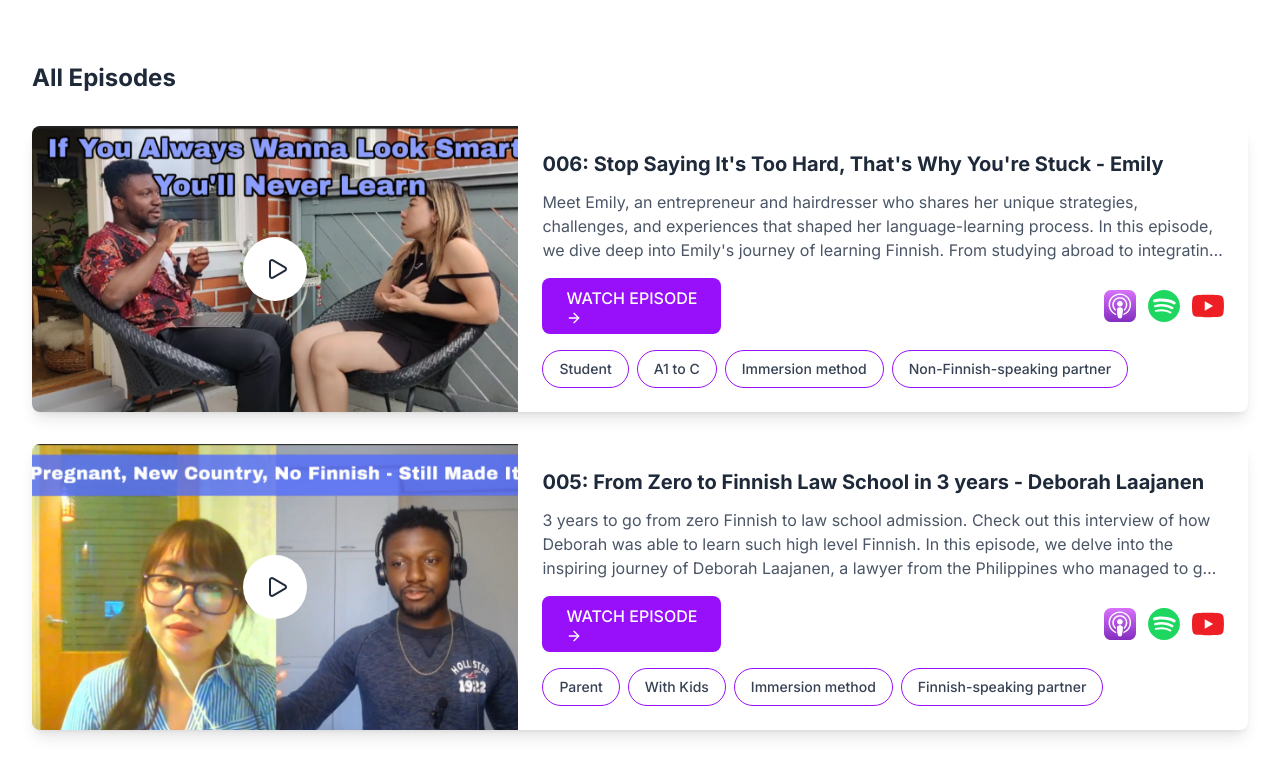
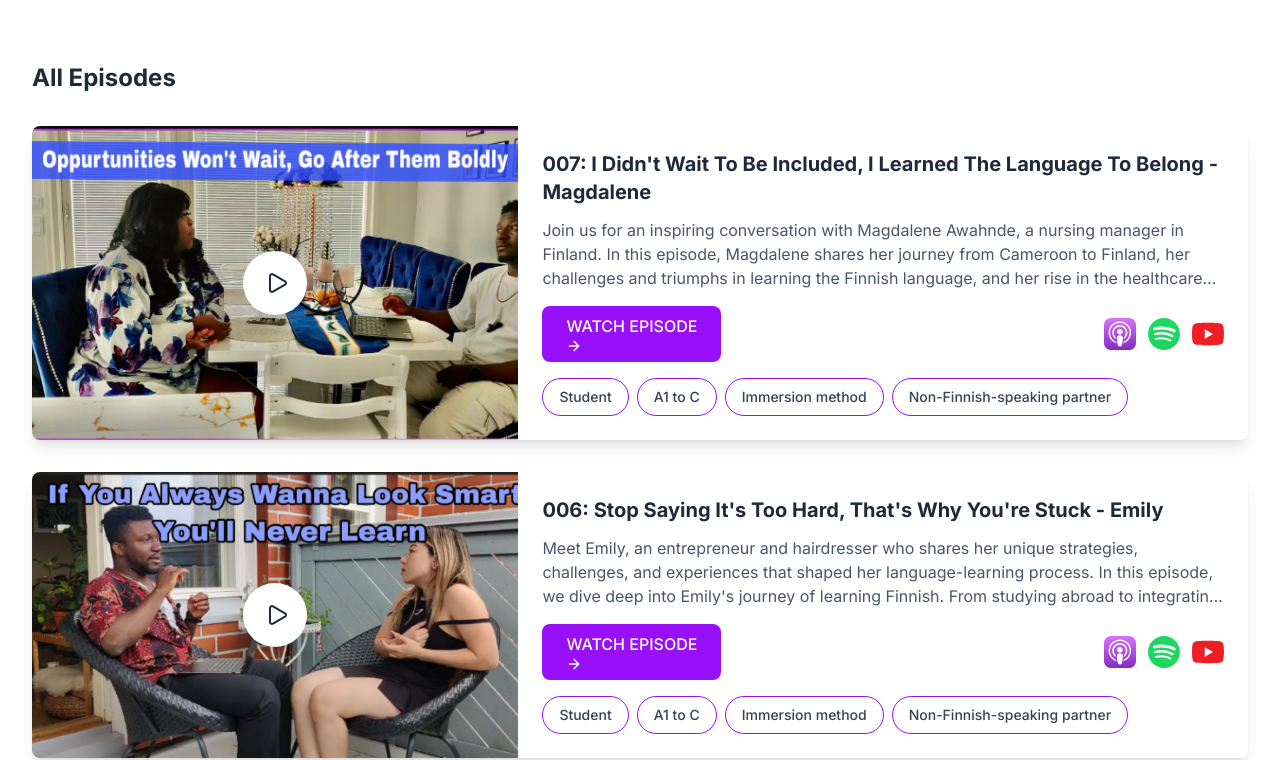
Before and after one commit to pokumars/howILearnedFinnish, a Next.js app: page / in a window 1280 px wide. Shown: the part 580-1340 px from the top of the page. Built offline with nearby package versions, Linux system fonts and the light colour scheme.

Commit message:
add episode 7 with Magdalene

```diff
--- a/src/constants/episodes.ts
+++ b/src/constants/episodes.ts
@@ -8,10 +8,40 @@ export enum FilterTags {
   B1toC = "B1 to C",
   WithKids = "With Kids",
   Immersion = "Immersion method",
+  //Introvert = "Introvert",
 }
 export const filterTags = Object.values(FilterTags);
 
 export const episodes = [
+  {
+    id: 7,
+    title:
+      "007: I Didn't Wait To Be Included, I Learned The Language To Belong - Magdalene",
+    description:
+      "Join us for an inspiring conversation with Magdalene Awahnde, a nursing manager in Finland. In this episode, Magdalene shares her journey from Cameroon to Finland, her challenges and triumphs in learning the Finnish language, and her rise in the healthcare sector. Discover her key strategies for overcoming language barriers, her motivational tips for aspiring immigrants, and how her determination and positive attitude opened doors to remarkable opportunities. Magdalene's story is a testament to the power of perseverance and the importance of embracing opportunities. Don't miss this insightful and motivational episode!",
+    tags: [
+      FilterTags.Student,
+      FilterTags.A1toC,
+      FilterTags.Immersion,
+      FilterTags.NonFinnishSpeakingPartner,
+    ],
+    videoUrl: "https://www.youtube.com/watch?v=EwjMZfRKnaU&si=XAOUE8JQr90KaIxh",
+    thumbnail: "/thumbnails/7_Magdalene.jpg",
+    platforms: [
+      {
+        name: "Apple",
+        url: "https://podcasts.apple.com/us/podcast/007-i-didnt-wait-to-be-included-i-learned-the/id1820396129?i=1000720558960",
+      },
+      {
+        name: "Spotify",
+        url: "https://open.spotify.com/episode/4LfR7dkyrQWbv0qy4uZtiI?si=TbgcCBRkT6eQJHthAVS-NQ",
+      },
+      {
+        name: "YouTube",
+        url: "https://www.youtube.com/watch?v=EwjMZfRKnaU&si=XAOUE8JQr90KaIxh",
+      },
+    ],
+  },
   {
     id: 6,
     title: "006: Stop Saying It's Too Hard, That's Why You're Stuck - Emily",
```
Also changed, not shown: public/thumbnails/7_Magdalene.jpg (added).
